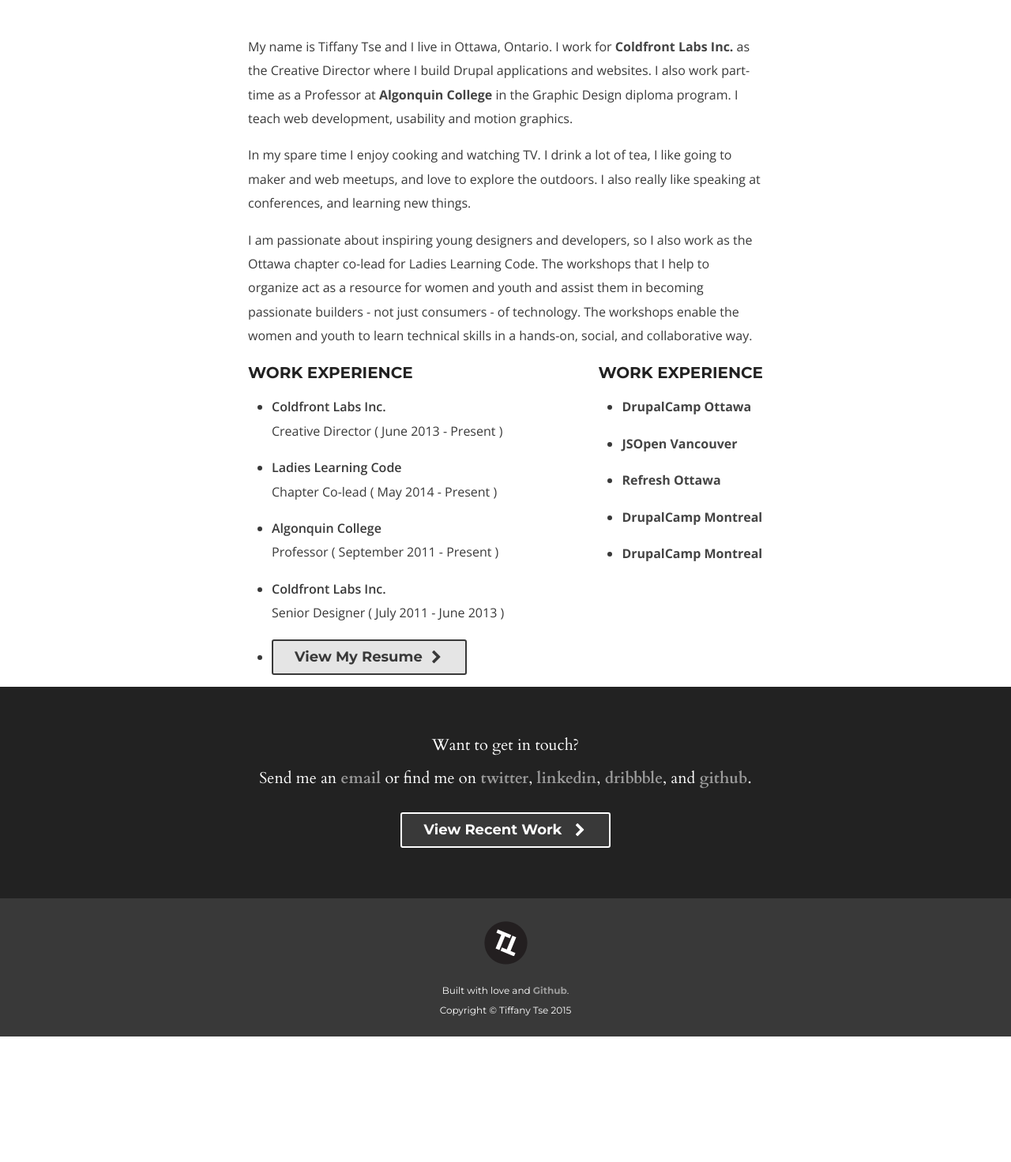
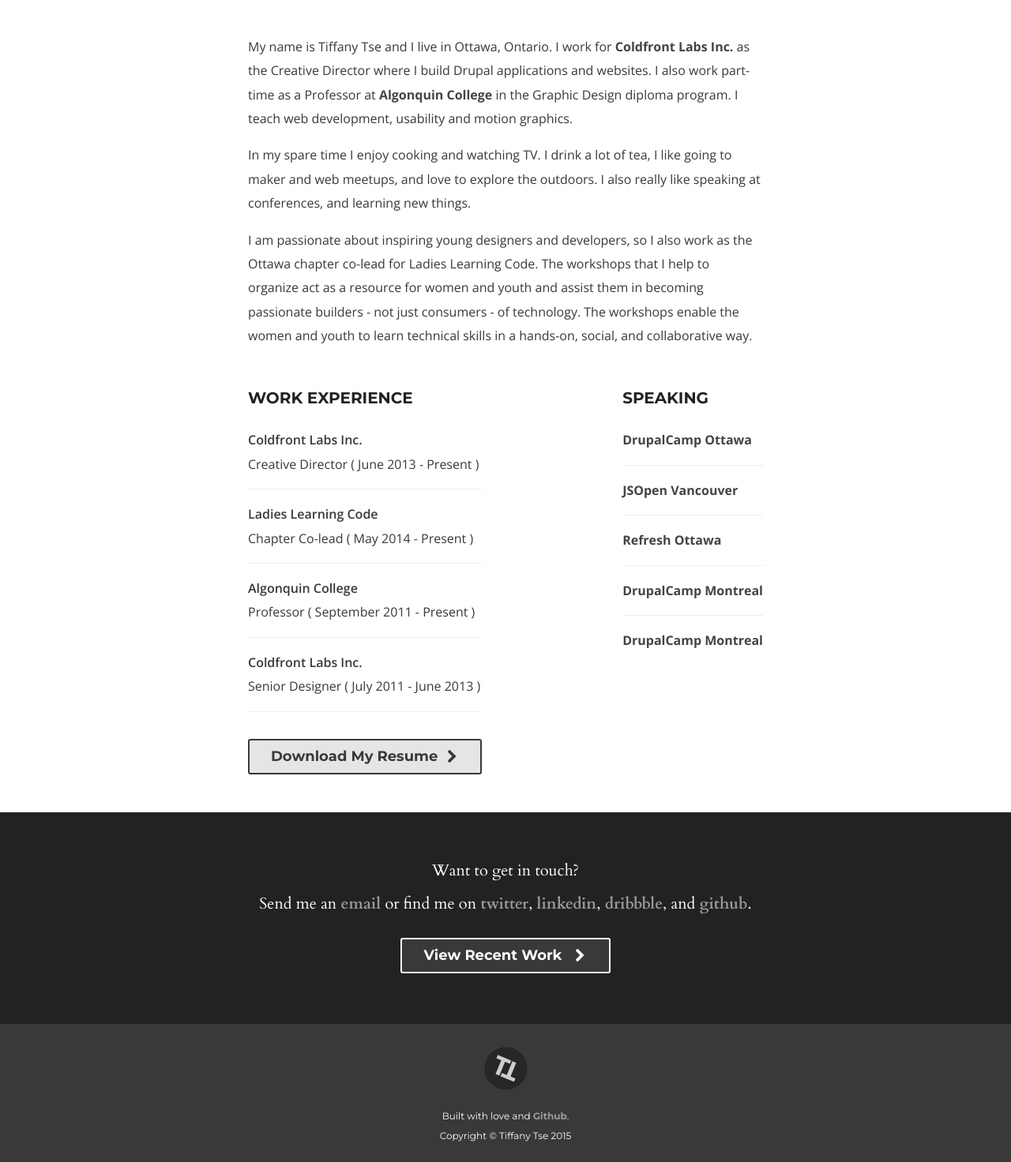
Before and after one commit to tiffanytse/tiffanytse.ca, a Jekyll site: the page built from about/index.html, in a window 1280 px wide, cut to the strip 350-1822 px from the top of the page. Shown: the whole strip at 79% size. Built offline with Jekyll 4.4.1, drawn with Linux system fonts in a browser that asks for light colours; nearby versions of some CDN libraries; Markdown is read by kramdown in place of the engine named in the settings; before the commit the page ends 1663 px from its top, so only the background shows below that.

Commit message:
feat(sass): update header s tyles for blog and about pages

```diff
--- a/_layouts/default.html
+++ b/_layouts/default.html
@@ -12,7 +12,8 @@
     <!-- Forked base from Jekyll Now - http://github.com/barryclark/jekyll-now -->
   </head>
 
-  <body class="page-{{ page.class }}">
+  <body class="page-{{ page.class }}{% if page.url != "/index.html" %} not-front{% endif %}">
+
     <div id="page" data-state="slide-closed">
       <div class="sliding-canvas">
         <section class="contact bg-dark">
--- a/about/index.html
+++ b/about/index.html
@@ -22,7 +22,7 @@
     <p>I am passionate about inspiring young designers and developers, so I also work as the Ottawa chapter co-lead for Ladies Learning Code. The workshops that I help to organize act as a resource for women and youth and assist them in becoming passionate builders - not just consumers - of technology.  The workshops enable the women and youth to learn technical skills in a hands-on, social, and collaborative way.</p>
 
 
-    <div class="l-left">
+    <div class="l-left margin">
       <h2>Work Experience</h2>
       <ul class="item-list">
         <li>
@@ -42,13 +42,13 @@
           <br>Senior Designer ( July 2011 - June 2013 )</p>
         </li>
         <li>
-          <a class="button dark" href="resume.pdf">View My Resume<i class="i-right-open"></i></a>
+          <a class="button dark" href="resume.pdf">Download My Resume<i class="i-right-open"></i></a>
         </li>
       </ul>
     </div>
 
-    <div class="l-right">
-      <h2>Work Experience</h2>
+    <div class="l-right margin">
+      <h2>Speaking</h2>
       <ul class="item-list no-border">
         <li>
           <p><a href="https://drupalcampottawa.com/">DrupalCamp Ottawa</a></p>
--- a/scss/components/_states.scss
+++ b/scss/components/_states.scss
@@ -10,7 +10,7 @@
     width: 100%;
     height: 100%;
     position: relative;
-    @include translateY(0);
+    //@include translateY(0);
     @include ease(all, 600ms, cubic-bezier(0.19, 1, 0.22, 1));
   }
 
--- a/style.css
+++ b/style.css
@@ -401,64 +401,70 @@
 /**
  * Layout
  */
-/* line 71, scss/components/_layout.scss */
+@media only screen and (min-width: 37.5em) {
+  /* line 73, scss/components/_layout.scss */
   .l-left {
     float: left;
   }
 
-/* line 75, scss/components/_layout.scss */
+  /* line 77, scss/components/_layout.scss */
   .l-right {
     float: right;
   }
+}
+/* line 83, scss/components/_layout.scss */
+.margin {
+  margin: 2em 0;
+}
 
-/* line 83, scss/components/_layout.scss */
+/* line 91, scss/components/_layout.scss */
 .wrapper {
   margin: 0 auto;
   padding: 0 1.5em;
 }
 
-/* line 93, scss/components/_layout.scss */
+/* line 101, scss/components/_layout.scss */
 .contact {
   position: relative;
   padding-top: 1.5em;
   padding-bottom: 1.5em;
 }
-/* line 97, scss/components/_layout.scss */
+/* line 105, scss/components/_layout.scss */
 .contact h2 {
   padding-right: 1em;
 }
-/* line 100, scss/components/_layout.scss */
+/* line 108, scss/components/_layout.scss */
 .contact .button {
   position: absolute;
   top: 1.5em;
   right: 1.5em;
 }
-/* line 106, scss/components/_layout.scss */
+/* line 114, scss/components/_layout.scss */
 .contact .i-mail:before {
   margin: 0;
   padding: 0;
 }
 
-/* line 112, scss/components/_layout.scss */
+/* line 120, scss/components/_layout.scss */
 .main .main-content {
   max-width: 700px;
   margin: 0 auto;
   padding: 2em 1.5em 4em;
 }
 
-/* line 118, scss/components/_layout.scss */
+/* line 126, scss/components/_layout.scss */
 .posts > .post {
   padding-bottom: 2em;
   border-bottom: 1px solid #eeeeee;
 }
 
-/* line 123, scss/components/_layout.scss */
+/* line 131, scss/components/_layout.scss */
 .posts > .post:last-child {
   padding-bottom: 1em;
   border-bottom: none;
 }
 
-/* line 129, scss/components/_layout.scss */
+/* line 137, scss/components/_layout.scss */
 .post blockquote {
   margin: 1.8em .8em;
   border-left: 2px solid #444444;
@@ -468,19 +474,19 @@
   font-style: italic;
 }
 
-/* line 139, scss/components/_layout.scss */
+/* line 147, scss/components/_layout.scss */
 footer {
   padding: 3em 0 0;
 }
 
 @media only screen and (min-width: 37.5em) {
-  /* line 144, scss/components/_layout.scss */
+  /* line 152, scss/components/_layout.scss */
   .header .wrapper {
     max-width: 1280px;
     padding: 0 1em;
   }
 
-  /* line 150, scss/components/_layout.scss */
+  /* line 158, scss/components/_layout.scss */
   .header__site-info {
     float: left;
     width: 8.33333%;
@@ -489,7 +495,7 @@
     text-align: left;
   }
 
-  /* line 154, scss/components/_layout.scss */
+  /* line 162, scss/components/_layout.scss */
   .header nav {
     float: right;
     width: 66.66667%;
@@ -533,12 +539,12 @@
   color: #444444;
 }
 
-/* line 37, scss/components/_misc.scss */
+/* line 38, scss/components/_misc.scss */
 .header {
   text-align: center;
   padding: 1em 0 1.5em;
 }
-/* line 41, scss/components/_misc.scss */
+/* line 42, scss/components/_misc.scss */
 .header .site-logo {
   text-transform: uppercase;
   display: inline-block;
@@ -607,60 +613,73 @@
 }
 
 @media only screen and (min-width: 37.5em) {
-  /* line 96, scss/components/_misc.scss */
+  /* line 95, scss/components/_misc.scss */
+  .is-solid.header .site-logo {
+    opacity: 1;
+  }
+  /* line 97, scss/components/_misc.scss */
   .is-solid.header .site-logo h1, .is-solid.header .site-logo .site-name {
     display: inline-block;
   }
-  /* line 99, scss/components/_misc.scss */
+  /* line 100, scss/components/_misc.scss */
   .is-solid.header .site-logo nav a {
     color: #444444;
   }
-  /* line 101, scss/components/_misc.scss */
+  /* line 102, scss/components/_misc.scss */
   .is-solid.header .site-logo nav a:hover {
     color: #231f20;
   }
 
-  /* line 107, scss/components/_misc.scss */
+  /* line 108, scss/components/_misc.scss */
   .is-solid.header {
     background-color: white;
+    position: fixed;
+    top: 0;
+    left: 0;
+    right: 0;
   }
 }
-/* line 115, scss/components/_misc.scss */
+/* line 118, scss/components/_misc.scss */
+.site-logo {
+  opacity: .75;
+}
+
+/* line 124, scss/components/_misc.scss */
 .bg-dark {
   background-color: #222222;
   color: white;
   -webkit-font-smoothing: antialiased;
   -moz-osx-font-smoothing: grayscale;
 }
-/* line 119, scss/components/_misc.scss */
+/* line 128, scss/components/_misc.scss */
 .bg-dark h2 {
   color: #f5f5f5;
 }
-/* line 122, scss/components/_misc.scss */
+/* line 131, scss/components/_misc.scss */
 .bg-dark p {
   color: #fff;
 }
-/* line 126, scss/components/_misc.scss */
+/* line 135, scss/components/_misc.scss */
 .bg-dark .content a, .bg-dark.footer p a {
   color: #9a9a9a;
 }
-/* line 129, scss/components/_misc.scss */
+/* line 138, scss/components/_misc.scss */
 .bg-dark .content a:hover, .bg-dark .content a:focus, .bg-dark.footer p a:hover, .bg-dark.footer p a:focus {
   border-bottom: 1px solid rgba(255, 255, 255, 0.15);
 }
 
-/* line 134, scss/components/_misc.scss */
+/* line 143, scss/components/_misc.scss */
 .contact.bg-dark .content a {
   color: #648dcd;
 }
 
-/* line 140, scss/components/_misc.scss */
+/* line 149, scss/components/_misc.scss */
 i.large {
   font-size: 40px;
   font-size: 2.5rem;
 }
 
-/* line 144, scss/components/_misc.scss */
+/* line 153, scss/components/_misc.scss */
 .i-logo {
   font-size: 56px;
   font-size: 3.5rem;
@@ -672,7 +691,7 @@
   margin: 1rem;
   position: relative;
 }
-/* line 153, scss/components/_misc.scss */
+/* line 162, scss/components/_misc.scss */
 .i-logo:before {
   position: absolute;
   top: -10px;
@@ -680,12 +699,12 @@
   margin: 0;
 }
 
-/* line 161, scss/components/_misc.scss */
+/* line 170, scss/components/_misc.scss */
 .i-cancel {
   color: white;
 }
 
-/* line 167, scss/components/_misc.scss */
+/* line 176, scss/components/_misc.scss */
 .site-logo:hover .i-logo, .site-logo:hover h1, .site-logo:hover .site-name,
 .site-logo:focus .i-logo,
 .site-logo:focus h1,
@@ -693,95 +712,115 @@
   color: #312c2d;
 }
 
-/* line 175, scss/components/_misc.scss */
+/* line 184, scss/components/_misc.scss */
 .main section {
   -webkit-font-smoothing: antialiased;
   -moz-osx-font-smoothing: grayscale;
 }
 
-/* line 180, scss/components/_misc.scss */
+/* line 189, scss/components/_misc.scss */
 .page-front .main section {
   text-align: center;
   color: white;
 }
-/* line 183, scss/components/_misc.scss */
+/* line 192, scss/components/_misc.scss */
 .page-front .main section h2 {
   color: white;
 }
-/* line 187, scss/components/_misc.scss */
+/* line 196, scss/components/_misc.scss */
 .page-front .intro {
   background-color: #374760;
 }
-/* line 190, scss/components/_misc.scss */
+/* line 199, scss/components/_misc.scss */
 .page-front .gpo {
   background-color: #3bc161;
 }
-/* line 192, scss/components/_misc.scss */
+/* line 201, scss/components/_misc.scss */
 .page-front .gpo .case-studies {
   background-color: white;
   color: #231f20;
 }
-/* line 197, scss/components/_misc.scss */
+/* line 206, scss/components/_misc.scss */
 .page-front .dropfort {
   background-color: #2e8fe8;
 }
-/* line 200, scss/components/_misc.scss */
+/* line 209, scss/components/_misc.scss */
 .page-front .uottawa {
   background-color: #dd4460;
 }
-/* line 203, scss/components/_misc.scss */
+/* line 212, scss/components/_misc.scss */
 .page-front .drupalcamp {
   background-color: #643d9b;
 }
 
-/* line 212, scss/components/_misc.scss */
+/* line 221, scss/components/_misc.scss */
 .page-about .intro {
   background: url("images/about.jpg") top center;
   background-attachment: fixed;
 }
 
-/* line 219, scss/components/_misc.scss */
+/* line 227, scss/components/_misc.scss */
+.item-list {
+  margin: 0;
+  padding: 0;
+  list-style-type: none;
+}
+/* line 230, scss/components/_misc.scss */
+.item-list li {
+  border-bottom: 1px solid #eeeeee;
+  padding: 1em 0;
+}
+/* line 233, scss/components/_misc.scss */
+.item-list li p {
+  margin: 0;
+}
+/* line 236, scss/components/_misc.scss */
+.item-list li:last-child {
+  border-bottom: 0;
+}
+
+/* line 243, scss/components/_misc.scss */
 .page-blog .intro {
-  background: url("images/about.jpg") top center;
+  background: url("images/blog.jpg") top center;
   background-attachment: fixed;
 }
 
-/* line 228, scss/components/_misc.scss */
+/* line 252, scss/components/_misc.scss */
 .footer .button {
   display: inline-block;
   margin-top: 1.5em;
 }
 
-/* line 233, scss/components/_misc.scss */
+/* line 257, scss/components/_misc.scss */
 .footer__light {
   background-color: #393939;
   margin-top: 4em;
   padding: 1em 0 1.5em;
 }
-/* line 237, scss/components/_misc.scss */
+/* line 261, scss/components/_misc.scss */
 .footer__light span {
   display: block;
   margin-top: 1em;
 }
-/* line 241, scss/components/_misc.scss */
+/* line 265, scss/components/_misc.scss */
 .footer__light .t-copyright {
   float: none;
   text-align: center;
 }
 
-/* line 250, scss/components/_misc.scss */
+/* line 274, scss/components/_misc.scss */
 ::-moz-selection {
   color: #231f20;
   background: #eeeeee;
 }
 
-/* line 254, scss/components/_misc.scss */
+/* line 278, scss/components/_misc.scss */
 ::selection {
   color: #231f20;
   background: #eeeeee;
 }
 
-/* line 262, scss/components/_misc.scss */
+/* line 286, scss/components/_misc.scss */
 .cf:before,
 .cf:after {
   content: " ";
@@ -790,7 +829,7 @@
   /* 2 */
 }
 
-/* line 267, scss/components/_misc.scss */
+/* line 291, scss/components/_misc.scss */
 .cf:after {
   clear: both;
 }
@@ -879,11 +918,6 @@
   width: 100%;
   height: 100%;
   position: relative;
-  -webkit-transform: translateY(0);
-  -moz-transform: translateY(0);
-  -ms-transform: translateY(0);
-  -o-transform: translateY(0);
-  transform: translateY(0);
   -webkit-transition: all 600ms cubic-bezier(0.19, 1, 0.22, 1);
   -moz-transition: all 600ms cubic-bezier(0.19, 1, 0.22, 1);
   -ms-transition: all 600ms cubic-bezier(0.19, 1, 0.22, 1);
```
Also changed, not shown: scss/components/_layout.scss (+12 -6 lines), scss/components/_misc.scss (+26 -2 lines). Lines whose indentation alone changed are shown as unchanged.
